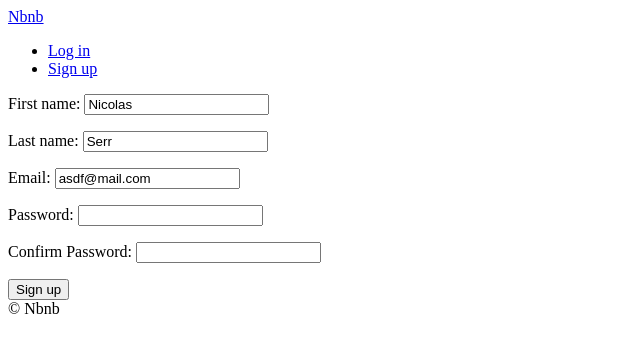
After one commit to agnespark/airbnb-clone, a Django app: page /users/signup in a window 1280 px wide. The commit adds this page. Shown: the top 353 px of the page, without its empty margins (0-640 px from the left). Run offline with Django 3.2, Linux system fonts and the light colour scheme; parts of the project's set-up code (start-up, migrations or seed data) failed here and were passed over.

Commit message:
#15.0 Signup Form

```diff
--- a/templates/partials/nav.html
+++ b/templates/partials/nav.html
@@ -5,6 +5,7 @@
     <li><a href="{% url 'users:logout' %}">Log out</a></li>
   {% else %}
     <li><a href="{% url 'users:login' %}">Log in</a></li>
+    <li><a href="{% url 'users:signup' %}">Sign up</a></li>
   {% endif %}
 
 </ul>
--- /dev/null
+++ b/templates/users/signup.html
@@ -0,0 +1,15 @@
+{% extends 'base.html' %}
+{% block page_title %}
+    Sign Up
+{% endblock page_title%}
+
+{% block search-bar %}
+{% endblock search-bar %}
+
+{% block content %}
+    <form method="POST" action="{% url 'users:signup' %}">
+        {% csrf_token %}
+        {{form.as_p}}
+        <button>Sign up</button>
+    </form>
+{% endblock content %}
--- a/users/forms.py
+++ b/users/forms.py
@@ -3,10 +3,11 @@ from . import models
 
 
 class LoginForm(forms.Form):
+
     email = forms.EmailField()
     password = forms.CharField(widget=forms.PasswordInput)
 
-    def clean(self):
+    def clean(self):  # validation
         email = self.cleaned_data.get("email")
         password = self.cleaned_data.get("password")
         try:
@@ -38,3 +39,29 @@ class LoginForm(forms.Form):
     #             raise forms.ValidationError("Password is wrong")
     #     except models.User.DoesNotExist:
     #         pass
+
+
+class SignUpForm(forms.Form):
+
+    first_name = forms.CharField(max_length=80)
+    last_name = forms.CharField(max_length=80)
+    email = forms.EmailField()
+    password = forms.CharField(widget=forms.PasswordInput)
+    password1 = forms.CharField(widget=forms.PasswordInput, label="Confirm Password")
+
+    def clean_email(self):
+        email = self.cleaned_data.get("email")
+        try:
+            models.User.objects.get(email=email)
+            raise forms.ValidationError("User already exists with that email")
+        except models.User.DoesNotExist:
+            return email
+
+    def clean_password1(self):
+        password = self.cleaned_data.get("password")
+        password1 = self.cleaned_data.get("password1")
+
+        if password != password1:
+            raise forms.ValidationError("Password confirmation does not match")
+        else:
+            return password
--- a/users/urls.py
+++ b/users/urls.py
@@ -6,4 +6,5 @@ app_name = "users"
 urlpatterns = [
     path("login", views.LoginView.as_view(), name="login"),
     path("logout", views.log_out, name="logout"),
+    path("signup", views.SignUpView.as_view(), name="signup"),
 ]
--- a/users/views.py
+++ b/users/views.py
@@ -11,7 +11,7 @@ class LoginView(FormView):
 
     template_name = "users/login.html"
     form_class = forms.LoginForm
-    success_url = reverse_lazy("core:home")
+    success_url = reverse_lazy("core:home")  # lazy : 요청시, 해당 url로 접속함
     initial = {"email": "asdf@mail.com"}
 
     def form_valid(self, form):
@@ -44,3 +44,14 @@ class LoginView(FormView):
 def log_out(request):
     logout(request)
     return redirect(reverse("core:home"))
+
+
+class SignUpView(FormView):
+    template_name = "users/signup.html"
+    form_class = forms.SignUpForm
+    success_url = reverse_lazy("core:home")
+    initial = {
+        "first_name": "Nicolas",
+        "last_name": "Serr",
+        "email": "asdf@mail.com",
+    }
```
